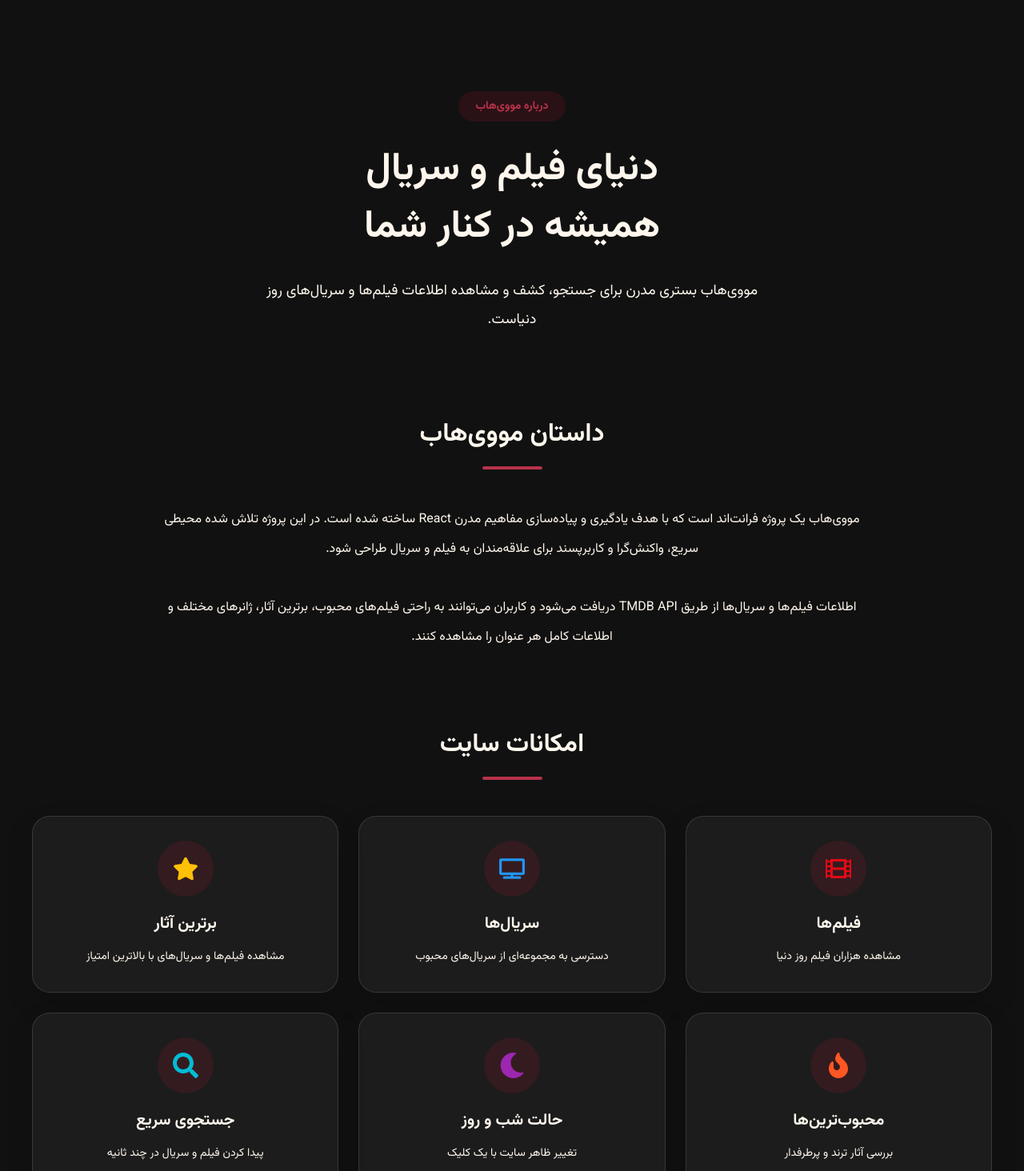
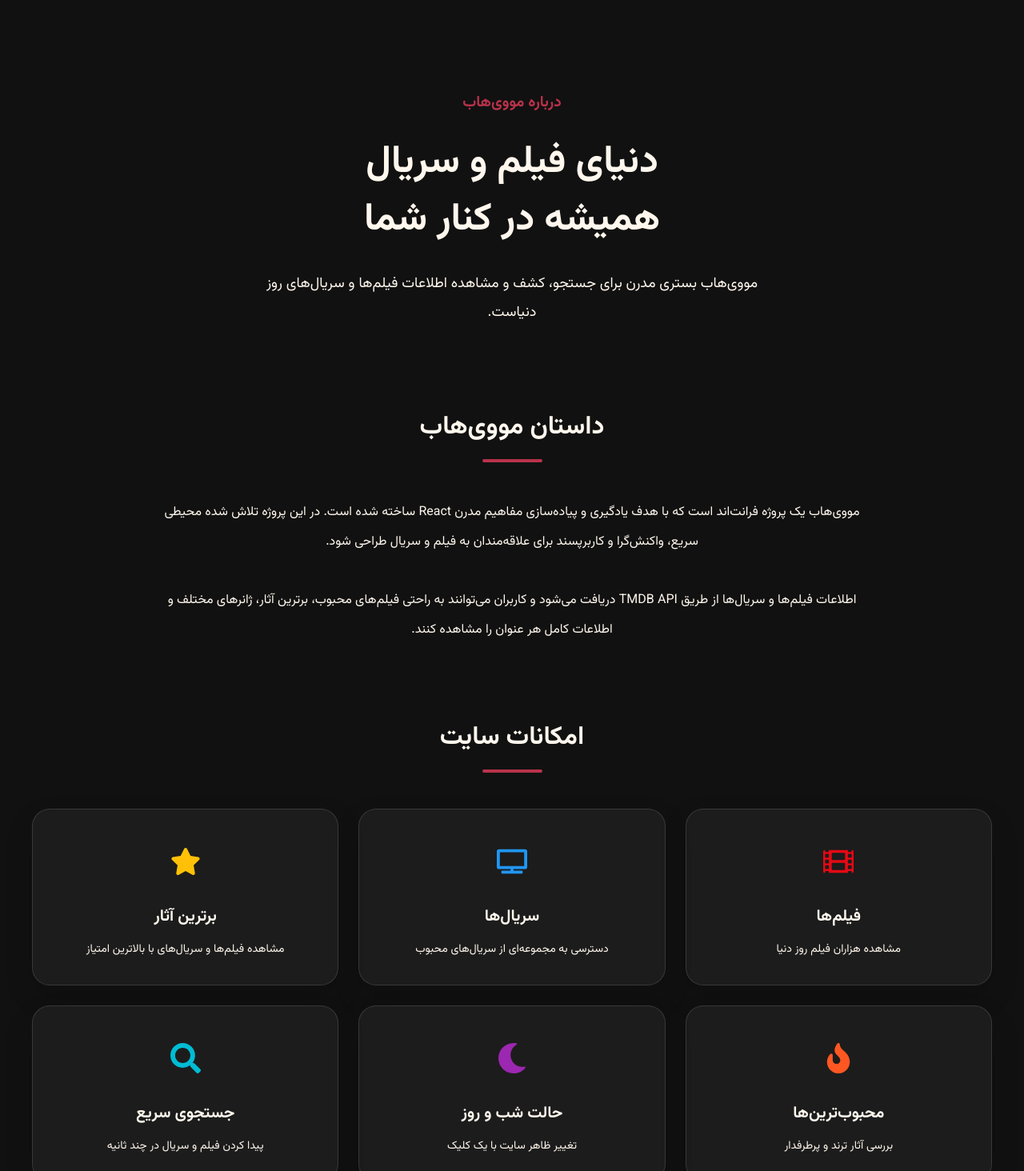
Before and after one commit to setayesh-mardiii/moviehub-react, a React (Vite) app: page /about in a window 1280 px wide. Shown: the part 66-1530 px from the top of the page at 80% size. Built offline with nearby package versions, Linux system fonts and the light colour scheme.

Commit message:
Improve about developer section with profile icon

```diff
--- a/src/pages/About/About.css
+++ b/src/pages/About/About.css
@@ -39,13 +39,6 @@
   text-align:center;
 
 }
-
-
-
-
-
-
-
 .hero-tag{
 
   display:inline-flex;
@@ -54,28 +47,19 @@
 
   justify-content:center;
 
-  padding:8px 22px;
+  padding:0;
 
-  border-radius:30px;
-
-  background:rgba(220,20,60,.12);
+  background:transparent;
 
   color:var(--primary-color);
 
-  font-size:14px;
+  font-size:19px;
 
-  font-weight:bold;
+  font-weight:700;
 
   margin-bottom:25px;
 
 }
-
-
-
-
-
-
-
 .about-hero h1{
 
   font-size:48px;
@@ -305,18 +289,11 @@
 
   justify-content:center;
 
-  border-radius:50%;
-
-  background:rgba(220,20,60,.12);
-
-  font-size:32px;
+  font-size:38px;
 
   transition:.3s ease;
 
 }
-
-
-
 
 .feature-card h3{
 
@@ -555,16 +532,7 @@
 }
 
 
-
-
-
-
-
-
-
 /* Developer Icon */
-
-
 .developer-avatar{
 
   width:90px;
@@ -579,22 +547,11 @@
 
   justify-content:center;
 
-  border-radius:50%;
-
-  background:rgba(220,20,60,.12);
-
   color:var(--primary-color);
 
-  font-size:42px;
+  font-size:75px;
 
 }
-
-
-
-
-
-
-
 .developer-card h3{
 
   font-size:26px;
@@ -824,12 +781,6 @@
 
 
 
-
-
-
-
-
-
 /* =====================
         Dark Mode
 ===================== */
@@ -852,24 +803,11 @@
 }
 
 
-
-
-
-
-
 .dark .about-page{
 
   background:#111;
 
 }
-
-
-
-
-
-
-
-
 
 /* =====================
         Light Mode
--- a/src/pages/About/About.jsx
+++ b/src/pages/About/About.jsx
@@ -9,732 +9,212 @@ import {
   FaSearch,
   FaGithub,
   FaEnvelope,
-  FaLaptopCode,
+  FaUserCircle,
 } from "react-icons/fa";
 
-
 function About() {
-
-
   return (
-
-
     <div className="about-page">
-
-
-
       {/* =====================
               Hero
       ===================== */}
 
-
       <section className="about-hero">
-
-
-        <span className="hero-tag">
-
-          درباره مووی‌هاب
-
-        </span>
-
-
-
-
+        <span className="hero-tag">درباره مووی‌هاب</span>
 
         <h1>
-
           دنیای فیلم و سریال
           <br />
           همیشه در کنار شما
-
         </h1>
 
-
-
-
-
         <p>
-
-          مووی‌هاب بستری مدرن برای جستجو،
-          کشف و مشاهده اطلاعات فیلم‌ها و
+          مووی‌هاب بستری مدرن برای جستجو، کشف و مشاهده اطلاعات فیلم‌ها و
           سریال‌های روز دنیاست.
-
         </p>
-
-
       </section>
-
-
-
-
-
-
-
 
       {/* =====================
             داستان پروژه
       ===================== */}
 
-
-
       <section className="about-story">
-
-
         <div className="section-title">
-
-
-          <h2>
-
-            داستان مووی‌هاب
-
-          </h2>
-
+          <h2>داستان مووی‌هاب</h2>
 
           <span></span>
-
-
         </div>
 
-
-
-
-
         <p>
-
-          مووی‌هاب یک پروژه فرانت‌اند است که با هدف
-          یادگیری و پیاده‌سازی مفاهیم مدرن React ساخته شده است.
-          در این پروژه تلاش شده محیطی سریع،
-          واکنش‌گرا و کاربرپسند برای علاقه‌مندان
-          به فیلم و سریال طراحی شود.
-
-
+          مووی‌هاب یک پروژه فرانت‌اند است که با هدف یادگیری و پیاده‌سازی مفاهیم
+          مدرن React ساخته شده است. در این پروژه تلاش شده محیطی سریع، واکنش‌گرا
+          و کاربرپسند برای علاقه‌مندان به فیلم و سریال طراحی شود.
           <br />
           <br />
-
-
-          اطلاعات فیلم‌ها و سریال‌ها از طریق
-          TMDB API دریافت می‌شود و کاربران می‌توانند
-          به راحتی فیلم‌های محبوب، برترین آثار،
-          ژانرهای مختلف و اطلاعات کامل هر عنوان را مشاهده کنند.
-
-
+          اطلاعات فیلم‌ها و سریال‌ها از طریق TMDB API دریافت می‌شود و کاربران
+          می‌توانند به راحتی فیلم‌های محبوب، برترین آثار، ژانرهای مختلف و
+          اطلاعات کامل هر عنوان را مشاهده کنند.
         </p>
-
-
-
       </section>
-
-
-
-
 
       {/* =====================
               امکانات سایت
       ===================== */}
 
-
-
       <section className="about-features">
-
-
-
         <div className="section-title">
-
-
-          <h2>
-
-            امکانات سایت
-
-          </h2>
-
+          <h2>امکانات سایت</h2>
 
           <span></span>
-
-
         </div>
 
+        <div className="features-grid">
+          <div className="feature-card">
+            <div className="feature-icon">
+              <FaFilm />
+            </div>
 
+            <h3>فیلم‌ها</h3>
 
-
-
-
-        <div className="features-grid">
-
-
-
-
+            <p>مشاهده هزاران فیلم روز دنیا</p>
+          </div>
 
           <div className="feature-card">
-
-
             <div className="feature-icon">
-
-              <FaFilm />
-
+              <FaTv />
             </div>
 
+            <h3>سریال‌ها</h3>
 
-
-            <h3>
-
-              فیلم‌ها
-
-            </h3>
-
-
-
-            <p>
-
-              مشاهده هزاران فیلم روز دنیا
-
-            </p>
-
-
+            <p>دسترسی به مجموعه‌ای از سریال‌های محبوب</p>
           </div>
 
+          <div className="feature-card">
+            <div className="feature-icon">
+              <FaStar />
+            </div>
 
+            <h3>برترین آثار</h3>
 
-
-
-
-
-
+            <p>مشاهده فیلم‌ها و سریال‌های با بالاترین امتیاز</p>
+          </div>
 
           <div className="feature-card">
-
-
             <div className="feature-icon">
-
-              <FaTv />
-
+              <FaFire />
             </div>
 
+            <h3>محبوب‌ترین‌ها</h3>
 
-
-            <h3>
-
-              سریال‌ها
-
-            </h3>
-
-
-
-            <p>
-
-              دسترسی به مجموعه‌ای از سریال‌های محبوب
-
-            </p>
-
-
+            <p>بررسی آثار ترند و پرطرفدار</p>
           </div>
 
+          <div className="feature-card">
+            <div className="feature-icon">
+              <FaMoon />
+            </div>
 
+            <h3>حالت شب و روز</h3>
 
-
-
-
-
-
+            <p>تغییر ظاهر سایت با یک کلیک</p>
+          </div>
 
           <div className="feature-card">
-
-
             <div className="feature-icon">
-
-              <FaStar />
-
+              <FaSearch />
             </div>
 
+            <h3>جستجوی سریع</h3>
 
-
-            <h3>
-
-              برترین آثار
-
-            </h3>
-
-
-
-            <p>
-
-              مشاهده فیلم‌ها و سریال‌های با بالاترین امتیاز
-
-            </p>
-
-
+            <p>پیدا کردن فیلم و سریال در چند ثانیه</p>
           </div>
-
-
-
-
-
-
-
-
-
-          <div className="feature-card">
-
-
-            <div className="feature-icon">
-
-              <FaFire />
-
-            </div>
-
-
-
-            <h3>
-
-              محبوب‌ترین‌ها
-
-            </h3>
-
-
-
-            <p>
-
-              بررسی آثار ترند و پرطرفدار
-
-            </p>
-
-
-          </div>
-
-
-
-
-
-
-
-
-
-          <div className="feature-card">
-
-
-            <div className="feature-icon">
-
-              <FaMoon />
-
-            </div>
-
-
-
-            <h3>
-
-              حالت شب و روز
-
-            </h3>
-
-
-
-            <p>
-
-              تغییر ظاهر سایت با یک کلیک
-
-            </p>
-
-
-          </div>
-
-
-
-
-
-
-
-
-
-          <div className="feature-card">
-
-
-            <div className="feature-icon">
-
-              <FaSearch />
-
-            </div>
-
-
-
-            <h3>
-
-              جستجوی سریع
-
-            </h3>
-
-
-
-            <p>
-
-              پیدا کردن فیلم و سریال در چند ثانیه
-
-            </p>
-
-
-          </div>
-
-
-
-
-
-
         </div>
-
-
-
       </section>
-
-
-
-
 
       {/* =====================
           تکنولوژی‌های استفاده شده
       ===================== */}
 
-
-
       <section className="about-tech">
-
-
         <div className="section-title">
-
-
-          <h2>
-
-            تکنولوژی‌های استفاده شده
-
-          </h2>
-
+          <h2>تکنولوژی‌های استفاده شده</h2>
 
           <span></span>
-
-
         </div>
 
+        <div className="tech-grid">
+          <div className="tech-card">React</div>
 
+          <div className="tech-card">React Router</div>
 
+          <div className="tech-card">Axios</div>
 
+          <div className="tech-card">TMDB API</div>
 
+          <div className="tech-card">Context API</div>
 
-        <div className="tech-grid">
+          <div className="tech-card">CSS3</div>
 
+          <div className="tech-card">Git</div>
 
-
-          <div className="tech-card">
-
-            React
-
-          </div>
-
-
-
-
-          <div className="tech-card">
-
-            React Router
-
-          </div>
-
-
-
-
-          <div className="tech-card">
-
-            Axios
-
-          </div>
-
-
-
-
-          <div className="tech-card">
-
-            TMDB API
-
-          </div>
-
-
-
-
-          <div className="tech-card">
-
-            Context API
-
-          </div>
-
-
-
-
-          <div className="tech-card">
-
-            CSS3
-
-          </div>
-
-
-
-
-          <div className="tech-card">
-
-            Git
-
-          </div>
-
-
-
-
-          <div className="tech-card">
-
-            GitHub
-
-          </div>
-
-
-
+          <div className="tech-card">GitHub</div>
         </div>
-
-
-
       </section>
-
-
-
-
-
-
-
-
 
       {/* =====================
            توسعه‌دهنده پروژه
       ===================== */}
 
-
-
       <section className="about-developer">
-
-
-
         <div className="section-title">
-
-
-          <h2>
-
-            توسعه‌دهنده پروژه
-
-          </h2>
-
+          <h2>توسعه‌دهنده پروژه</h2>
 
           <span></span>
-
-
         </div>
 
-
-
-
-
-
-
         <div className="developer-card">
-
-
-
-
-
           <div className="developer-avatar">
-
-
-            <FaLaptopCode />
-
-
+            <FaUserCircle />
           </div>
 
+          <h3>ستایش مردی</h3>
 
+          <p>Front-End Developer</p>
 
-
-
-
-
-          <h3>
-
-            ستایش مردی
-
-          </h3>
-
-
-
-
-
-
-
-          <p>
-
-            Front-End Developer
-
+          <p className="developer-text">
+            این پروژه با React و TMDB API با هدف یادگیری، تمرین و ساخت یک
+            نمونه‌کار حرفه‌ای طراحی و توسعه داده شده است.
           </p>
 
-
-
-
-
-
-
-
-          <p className="developer-text">
-
-
-            این پروژه با React و TMDB API
-            با هدف یادگیری، تمرین و ساخت یک
-            نمونه‌کار حرفه‌ای طراحی و توسعه داده شده است.
-
-
-          </p>
-
-
-
-
-
-
-
-
           <div className="developer-buttons">
-
-
-
-
-
-
-            <a
-
-              href="https://github.com/"
-
-              target="_blank"
-
-              rel="noreferrer"
-
-            >
-
-
+            <a href="https://github.com/" target="_blank" rel="noreferrer">
               <FaGithub />
-
               GitHub
-
-
             </a>
 
-
-
-
-
-
-
-
-
-            <a
-
-              href="mailto:example@gmail.com"
-
-            >
-
-
+            <a href="mailto:example@gmail.com">
               <FaEnvelope />
-
               Email
-
-
             </a>
-
-
-
-
-
-
           </div>
-
-
-
-
-
-
         </div>
-
-
-
-
       </section>
-
-
-
-
-
 
       {/* =====================
               CTA
       ===================== */}
 
+      <section className="about-cta">
+        <h2>آماده‌ای دنیای فیلم و سریال را کشف کنی؟</h2>
 
+        <p>هزاران فیلم و سریال محبوب فقط با چند کلیک در دسترس توست.</p>
 
-      <section className="about-cta">
-
-
-
-        <h2>
-
-          آماده‌ای دنیای فیلم و سریال را کشف کنی؟
-
-        </h2>
-
-
-
-
-
-        <p>
-
-          هزاران فیلم و سریال محبوب فقط با چند کلیک
-          در دسترس توست.
-
-        </p>
-
-
-
-
-
-
-
-        <a
-
-          href="/movies"
-
-          className="cta-btn"
-
-        >
-
-
+        <a href="/movies" className="cta-btn">
           مشاهده فیلم‌ها
-
-
         </a>
-
-
-
-
-
       </section>
-
-
-
-
-
-
     </div>
-
-
   );
-
-
 }
 
-
-
 export default About;
```
